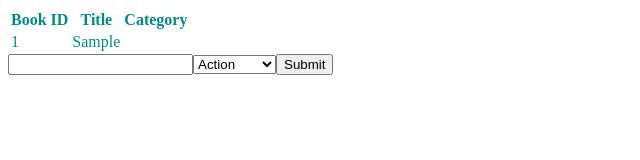
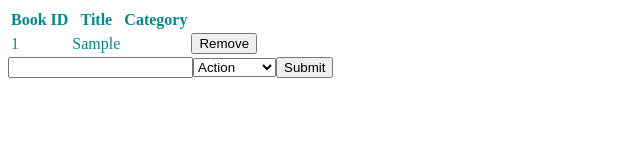
Before and after one commit to Moreneecoder/bookstore, a React (Create React App) app: page / in a window 1280 px wide. Both pictures are taken after typing "Sample" into the empty fields and a click on the button "Submit". Shown: the top 160 px of the page, without its empty margins (0-640 px from the left). Built offline with nearby package versions, Linux system fonts and the light colour scheme.

Commit message:
Implement the removeExistingBook feature

```diff
--- a/src/components/Book.js
+++ b/src/components/Book.js
@@ -1,13 +1,14 @@
 import PropTypes from 'prop-types';
 
 const Book = (props) => {
-  const { book } = props;
+  const { book, handleClick } = props;
 
   return (
     <tr className="Book">
       <td>{book.id}</td>
       <td>{book.title}</td>
       <td>{book.category}</td>
+      <td><button type="button" onClick={() => handleClick(book)}>Remove</button></td>
     </tr>
   );
 };
@@ -22,6 +23,7 @@ Book.propTypes = {
     title: PropTypes.string.isRequired,
     category: PropTypes.string.isRequired,
   }),
+  handleClick: PropTypes.func.isRequired,
 };
 
 export default Book;
--- a/src/containers/BooksList.js
+++ b/src/containers/BooksList.js
@@ -1,9 +1,10 @@
 import { connect } from 'react-redux';
 import PropTypes from 'prop-types';
 import Book from '../components/Book';
+import { removeBook } from '../actions';
 
 const BooksList = (props) => {
-  const { books } = props;
+  const { books, removeExistingBook } = props;
 
   return (
     <div className="BooksList">
@@ -19,7 +20,7 @@ const BooksList = (props) => {
         <tbody>
           {books.map((item) => {
             const { id } = item;
-            return (<Book key={id} book={item} />);
+            return (<Book key={id} book={item} handleClick={removeExistingBook} />);
           })}
         </tbody>
       </table>
@@ -37,9 +38,16 @@ BooksList.propTypes = {
     title: PropTypes.string.isRequired,
     category: PropTypes.string.isRequired,
   })),
+  removeExistingBook: PropTypes.func.isRequired,
 };
 
 const mapStateToProps = (state) => (state);
 
-const BooksListContainer = connect(mapStateToProps, null)(BooksList);
+const mapDispatchToProps = (dispatch) => ({
+  removeExistingBook: (book) => {
+    dispatch(removeBook(book));
+  },
+});
+
+const BooksListContainer = connect(mapStateToProps, mapDispatchToProps)(BooksList);
 export default BooksListContainer;
```
